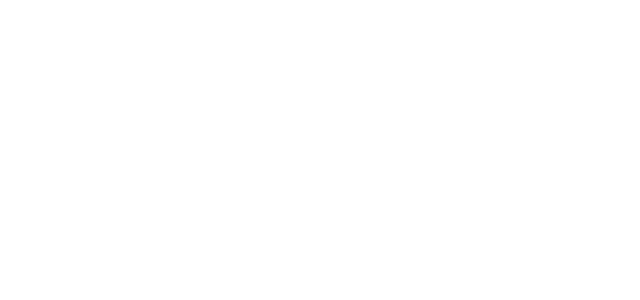
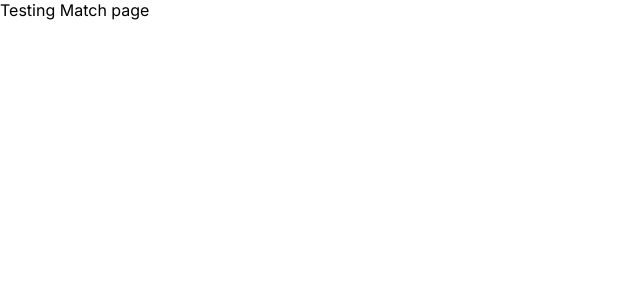
Before and after one commit to aibarrola/SubtleAsianNetwork, a React (Create React App) app: page /match in a window 1280 px wide. Shown: the top 300 px of the page, without its empty margins (0-640 px from the left). Built offline with nearby package versions, Linux system fonts and the light colour scheme.

Commit message:
Added match page

```diff
--- a/src/App.js
+++ b/src/App.js
@@ -20,6 +20,7 @@
 import Aboutpage from "./components/pages/aboutPage/about";
 import SignUp from './components/pages/signup/signUp';
 import CreateCohort from './components/pages/cohort/createCohort';
+import Match from './components/pages/matching/match';
 
 
 function App() {
@@ -70,6 +71,9 @@
         <Route path="/about">
           <Aboutpage />
         </Route>
+        <Route path="/match">
+          <Match />
+        </Route>
       </Switch>
     </Router>
   );
--- /dev/null
+++ b/src/components/pages/matching/match.jsx
@@ -0,0 +1,8 @@
+import React, { useState } from "react";
+import Axios from 'axios';
+import { Link } from "react-router-dom";
+
+function Match(){
+    return "Testing Match page";
+}
+export default Match;
```
